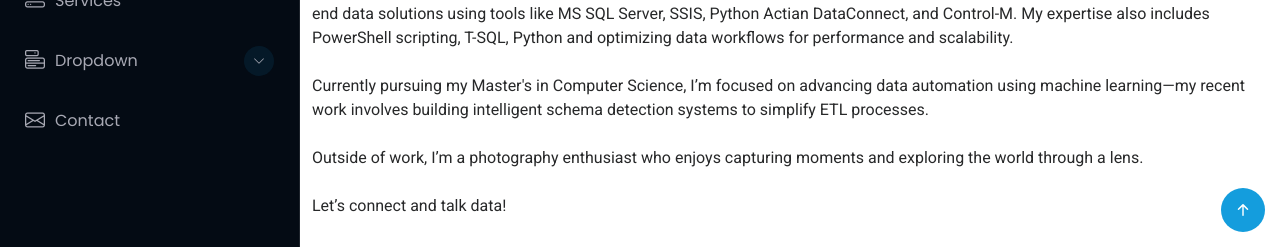
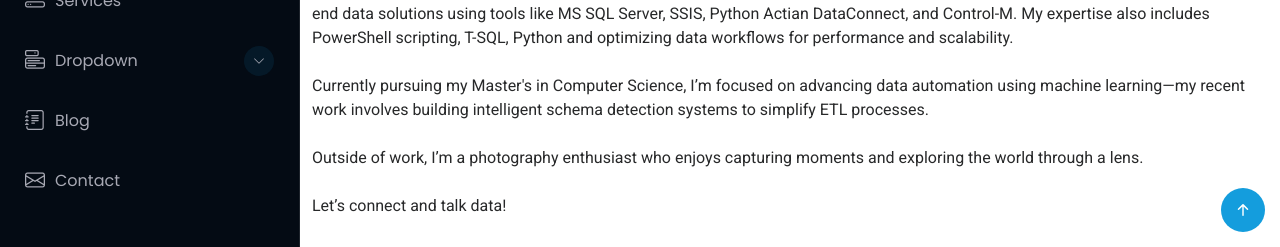
Before and after one commit to MeePks/Portfolio, a Jekyll site: the page index.html, which Jekyll copies as it is, in a window 1280 px wide and 900 px high, scrolled down 503 px. Shown: the part 653-900 px from the top of the window. Built offline with Jekyll 4.4.1, drawn with Linux system fonts in a browser that asks for light colours.

Commit message:
Link portfolio navigation to separate blog

```diff
--- a/index.html
+++ b/index.html
@@ -78,6 +78,7 @@
             <li><a href="#">Dropdown 4</a></li>
           </ul>
         </li>
+        <li><a href="/blog/"><i class="bi bi-journal-text navicon"></i> Blog</a></li>
         <li><a href="#contact"><i class="bi bi-envelope navicon"></i> Contact</a></li>
       </ul>
     </nav>
```
